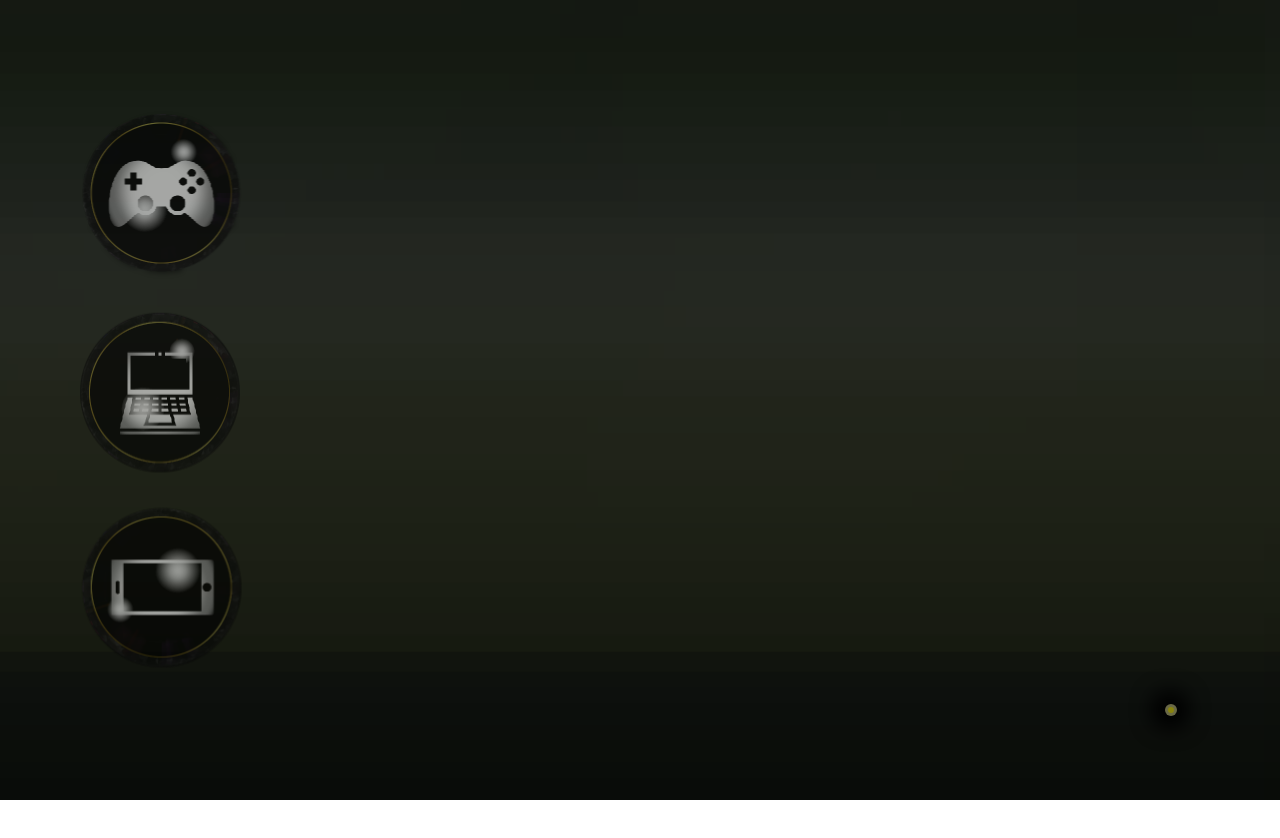
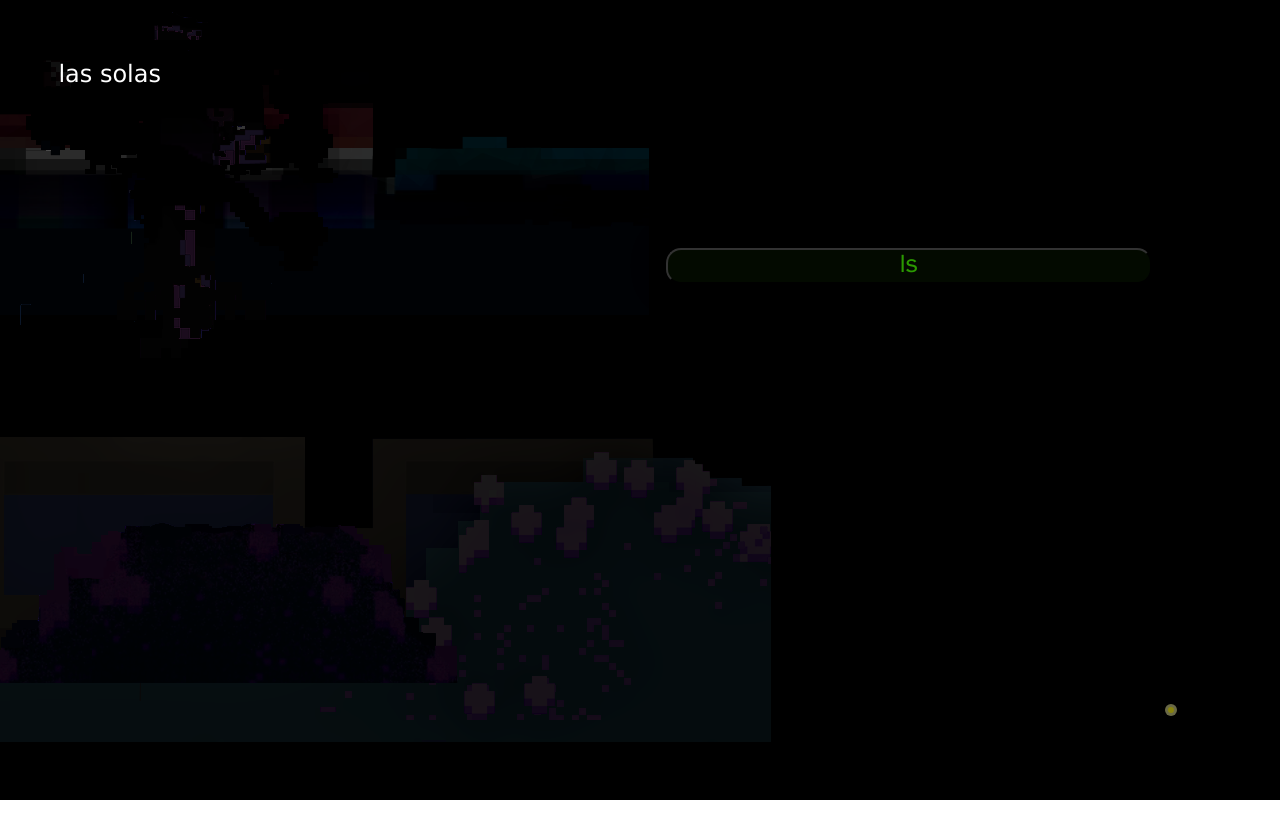
Before and after one commit to macribo2/Quiz-starter, a React (Create React App) app: page / in a window 1280 px wide. Shown: the top 838 px of the page. Built offline with nearby package versions, Linux system fonts and the light colour scheme.

Commit message:
Adjust geaga shadow overlay.

```diff
--- a/src/App.js
+++ b/src/App.js
@@ -38,8 +38,8 @@ export default function App() {
 	const [showGlass, setShowGlass] = useState(0);
 	const [ringFort, ringFortIsOn] = useToggle();
 	const [isOn, toggleIsOn] = useToggle();
-	const [showSettings, setSettings] = useState(1);
-	let hints = [`"Weren't you often told not to enter the Field of the Witch alone at night?"`,
+	const [showSettings, setSettings] = useState(0);
+	let hints = [`""`,
 		`"It is so. And, weren't you often told, never set foot within the fairy fort therein?"`,
 		`You were told. And where did you go a wandering last night?`, `To the Witch's Field! And here you remain. Because...?`, `Trapped. In.The Otherworld. And spotted by her goblins, by Crom.`, ``]
 	let hintsAnswersA=[`that is what I was told`,`I was told`,`To the Witch's Field`,``,``];
@@ -75,19 +75,19 @@ export default function App() {
 	const questions = [
 
 		{
-			questionText: '',
+			questionText: 'las solas',
 			answerOptions: [
-				// { answerText: 'las solas', isCorrect: true, storyPath: 'A' },
+				{ answerText: 'ls', isCorrect: true, storyPath: 'A' },
 
 
 				],
 		},
 		{
-			questionText: 'Is ea. Agus nar dúradh leat go minic, gan seasamh sa lios atá ansin?',
+			questionText: '',
 			answerOptions: [
 
-				{ answerText: 'Dúradh liom',  isCorrect: true },
-				{ answerText: 'ní dúradh liom', isCorrect: true },
+				{ answerText: '_',  isCorrect: true },
+				{ answerText: '_', isCorrect: true },
 			],
 
 		},
```
Also changed, not shown: src/images/geagaFaceShadow.png, 1 other file (tests, documents, lock files or other folders).
